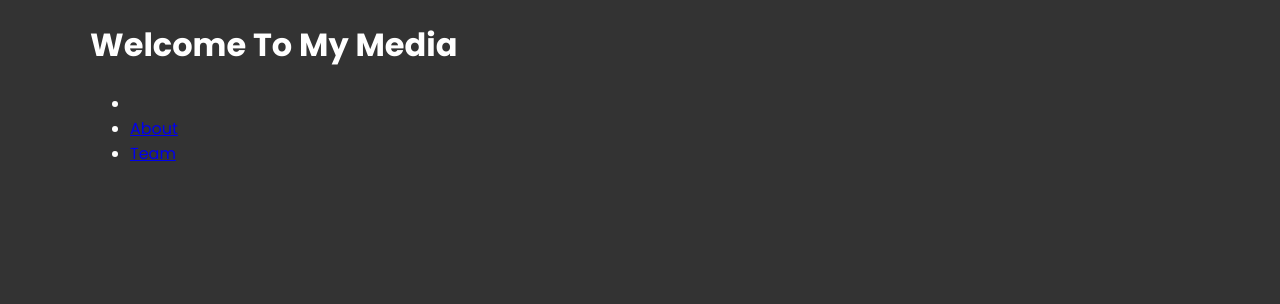
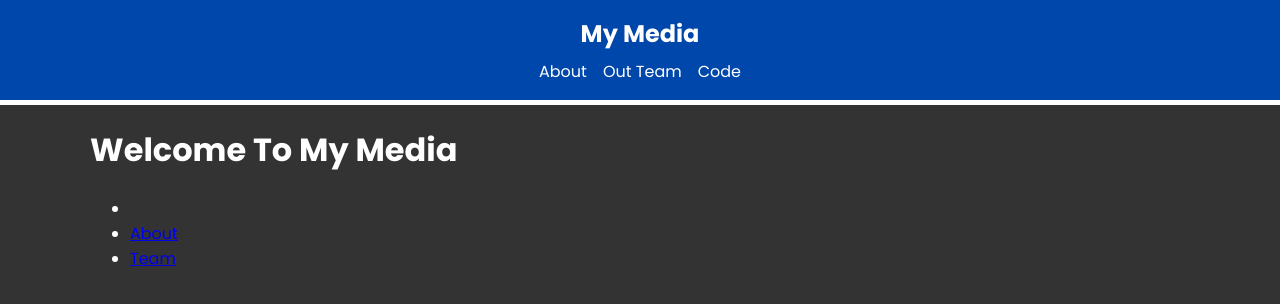
Before and after one commit to blackmax1886/next_13_crash, a Next.js app: page / in a window 1280 px wide. Shown: the top 304 px of the page. Built offline with nearby package versions, Linux system fonts and the light colour scheme.

Commit message:
Feat: add header

```diff
--- /dev/null
+++ b/app/components/Header.tsx
@@ -0,0 +1,20 @@
+import Link from 'next/link'
+
+const Header = () => {
+  return (
+    <header className="header">
+      <div className="container">
+        <div className="logo">
+          <Link href="/">My Media</Link>
+        </div>
+        <div className="links">
+          <Link href="/about">About</Link>
+          <Link href="/about/team">Out Team</Link>
+          <Link href="/code/repos">Code</Link>
+        </div>
+      </div>
+    </header>
+  )
+}
+
+export default Header
--- a/app/layout.tsx
+++ b/app/layout.tsx
@@ -2,6 +2,7 @@
 import { Inter } from 'next/font/google'
 import './globals.css'
 import { Poppins } from 'next/font/google'
+import Header from './components/Header'
 
 const poppins = Poppins({
   weight: ['400', '700'],
@@ -24,6 +25,7 @@
   return (
     <html lang="en">
       <body className={poppins.className}>
+        <Header />
         <main className="container">{children}</main>
       </body>
     </html>
```
